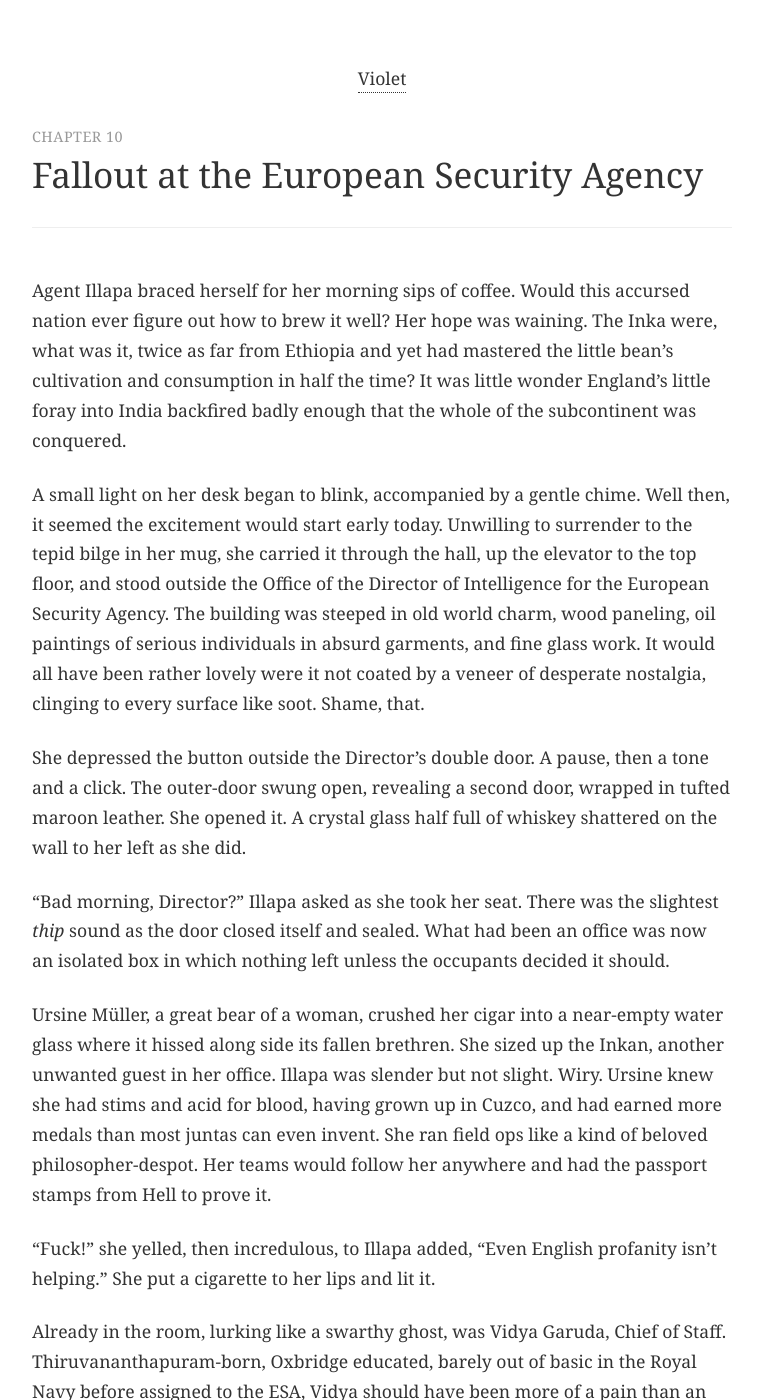
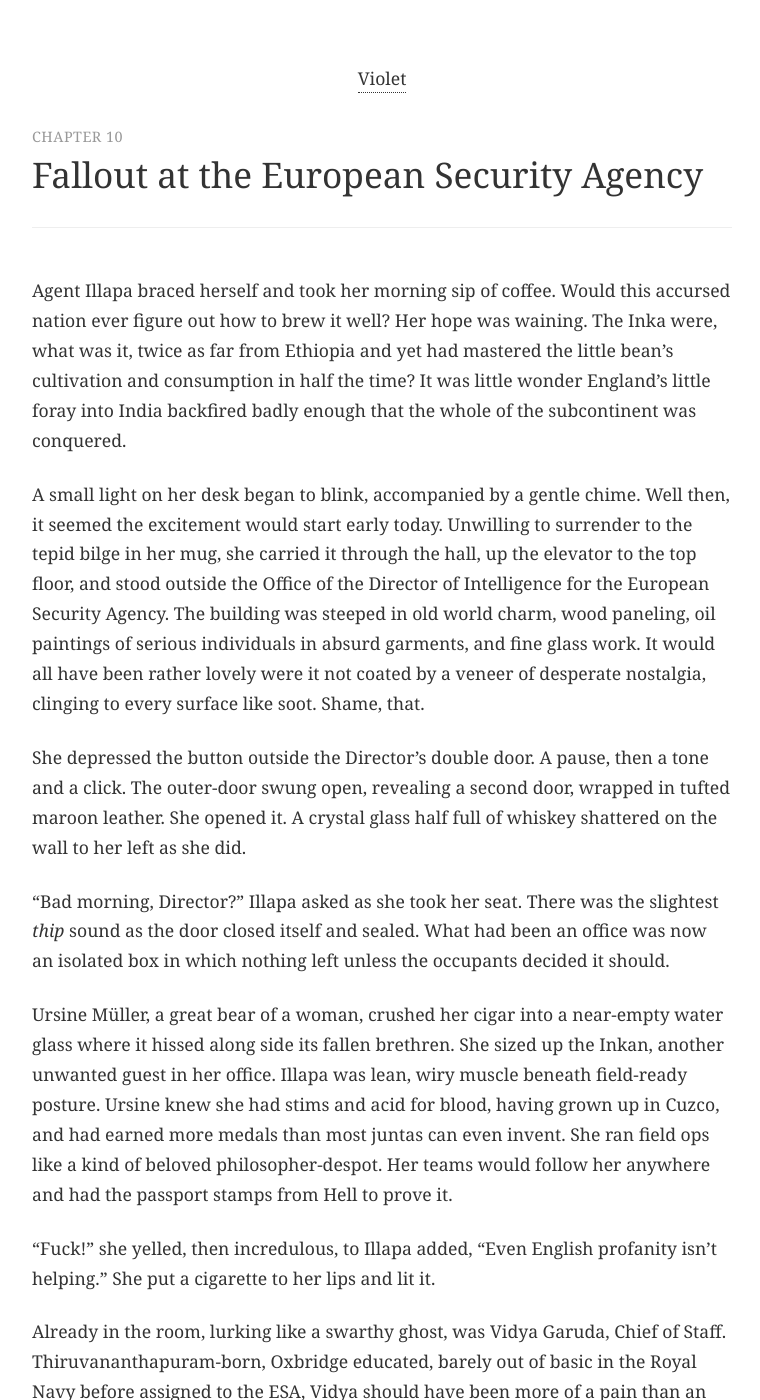
Before and after one commit to kmunki/kmunki.github.io, a Jekyll site: the page built from _fiction/violet/028-chapter-10.md, in a window 1280 px wide and 1400 px high. Shown: the whole window, without its empty margins (258-1018 px from the left). Built offline with Jekyll 4.4.1, drawn with Linux system fonts in a browser that asks for light colours; some of the changed text lies outside the part shown.

Commit message:
Polish Ch 10: Structure, precision, pronouns
Applied 4 improvements: opening clarity, character description, dialogue rhythm, pronoun consistency

Full review in PR.

🤖 Generated with [Claude Code](https://claude.com/claude-code)

Co-Authored-By: Claude <noreply@anthropic.com>

```diff
--- a/_fiction/violet/028-chapter-10.md
+++ b/_fiction/violet/028-chapter-10.md
@@ -7,7 +7,7 @@ permalink: /fiction/violet/chapter-10/
 act: 2
 date: November 02, 2025
 ---
-Agent Illapa braced herself for her morning sips of coffee. Would this accursed nation ever figure out how to brew it well? Her hope was waining. The Inka were, what was it, twice as far from Ethiopia and yet had mastered the little bean’s cultivation and consumption in half the time? It was little wonder England’s little foray into India backfired badly enough that the whole of the subcontinent was conquered.
+Agent Illapa braced herself and took her morning sip of coffee. Would this accursed nation ever figure out how to brew it well? Her hope was waining. The Inka were, what was it, twice as far from Ethiopia and yet had mastered the little bean’s cultivation and consumption in half the time? It was little wonder England’s little foray into India backfired badly enough that the whole of the subcontinent was conquered.
 
 A small light on her desk began to blink, accompanied by a gentle chime. Well then, it seemed the excitement would start early today. Unwilling to surrender to the tepid bilge in her mug, she carried it through the hall, up the elevator to the top floor, and stood outside the Office of the Director of Intelligence for the European Security Agency. The building was steeped in old world charm, wood paneling, oil paintings of serious individuals in absurd garments, and fine glass work. It would all have been rather lovely were it not coated by a veneer of desperate nostalgia, clinging to every surface like soot. Shame, that.
 
@@ -15,13 +15,13 @@ She depressed the button outside the Director’s double door. A pause, then a t
 
 “Bad morning, Director?” Illapa asked as she took her seat. There was the slightest *thip* sound as the door closed itself and sealed. What had been an office was now an isolated box in which nothing left unless the occupants decided it should.
 
-Ursine Müller, a great bear of a woman, crushed her cigar into a near-empty water glass where it hissed along side its fallen brethren. She sized up the Inkan, another unwanted guest in her office. Illapa was slender but not slight. Wiry. Ursine knew she had stims and acid for blood, having grown up in Cuzco, and had earned more medals than most juntas can even invent. She ran field ops like a kind of beloved philosopher-despot. Her teams would follow her anywhere and had the passport stamps from Hell to prove it.
+Ursine Müller, a great bear of a woman, crushed her cigar into a near-empty water glass where it hissed along side its fallen brethren. She sized up the Inkan, another unwanted guest in her office. Illapa was lean, wiry muscle beneath field-ready posture. Ursine knew she had stims and acid for blood, having grown up in Cuzco, and had earned more medals than most juntas can even invent. She ran field ops like a kind of beloved philosopher-despot. Her teams would follow her anywhere and had the passport stamps from Hell to prove it.
 
 "Fuck!" she yelled, then incredulous, to Illapa added, “Even English profanity isn't helping.” She put a cigarette to her lips and lit it.
 
 Already in the room, lurking like a swarthy ghost, was Vidya Garuda, Chief of Staff. Thiruvananthapuram-born, Oxbridge educated, barely out of basic in the Royal Navy before assigned to the ESA, Vidya should have been more of a pain than an asset. Greener than the Kingdoms’ flag, but she could draw it from memory and translate it into seven other languages. The bastard child of anthropology, behavioral economics, historians, and military tacticians, she not only usually guessed which revolutions, secessions, and unions would succeed, but what their flags, mottos, and political parties would be. An odd choice for the UKK to send to their little territory. Then again, she, Illapa, was here.
 
-“The report is bad, “ said Ursine, punctuating with her cigarette, “Brand is dead. Executed and then dumped. We dredged up in the middle of the ocean.”
+"Brand is dead," said Ursine, punctuating with her cigarette. "Executed, then dumped. We dredged him up mid-ocean."
 
 “Spying is dangerous,” said Illapa, “getting caught is often fatal.”
 
```
Also changed, not shown: other parts of _fiction/violet/028-chapter-10.md (+3 -3 lines).
